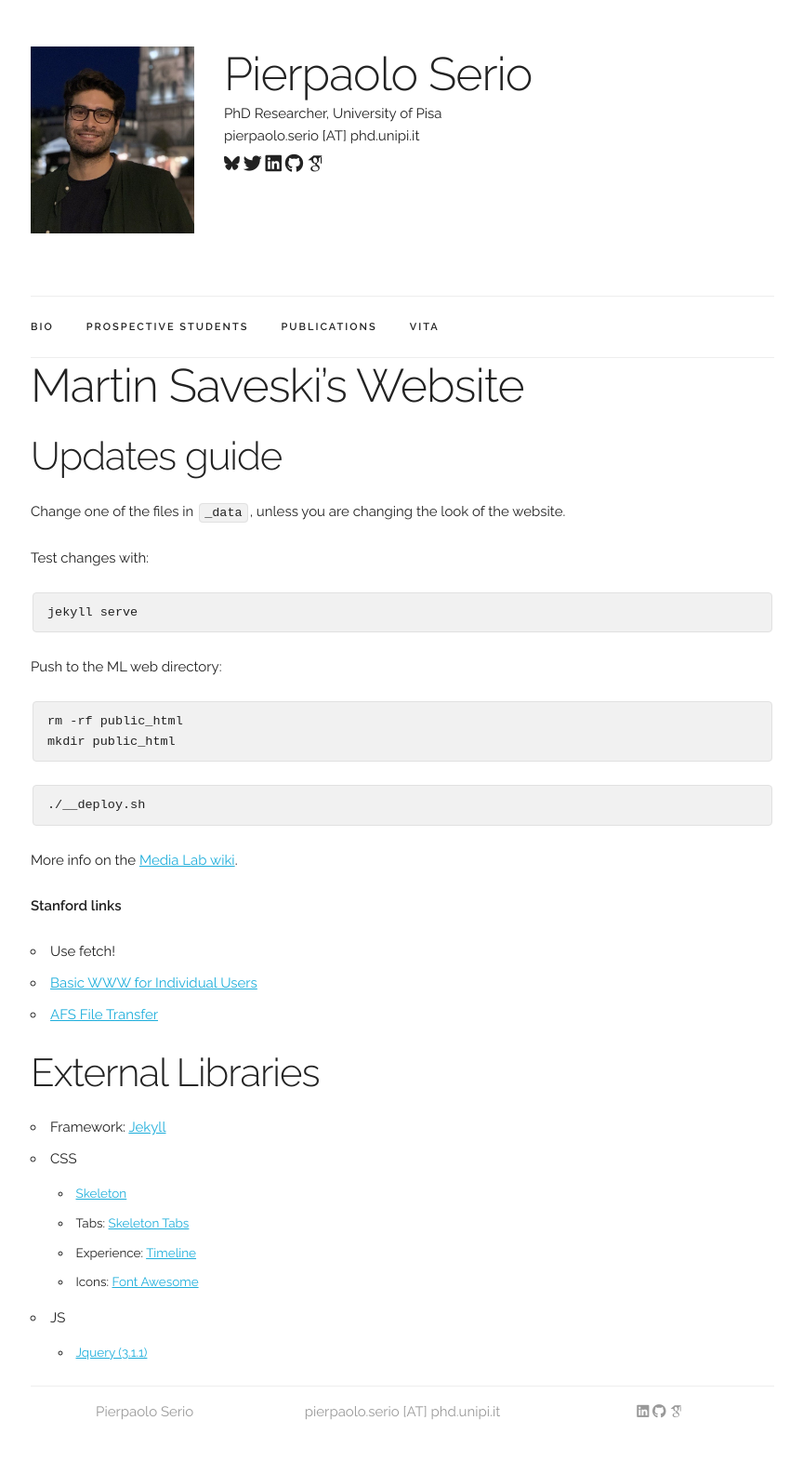
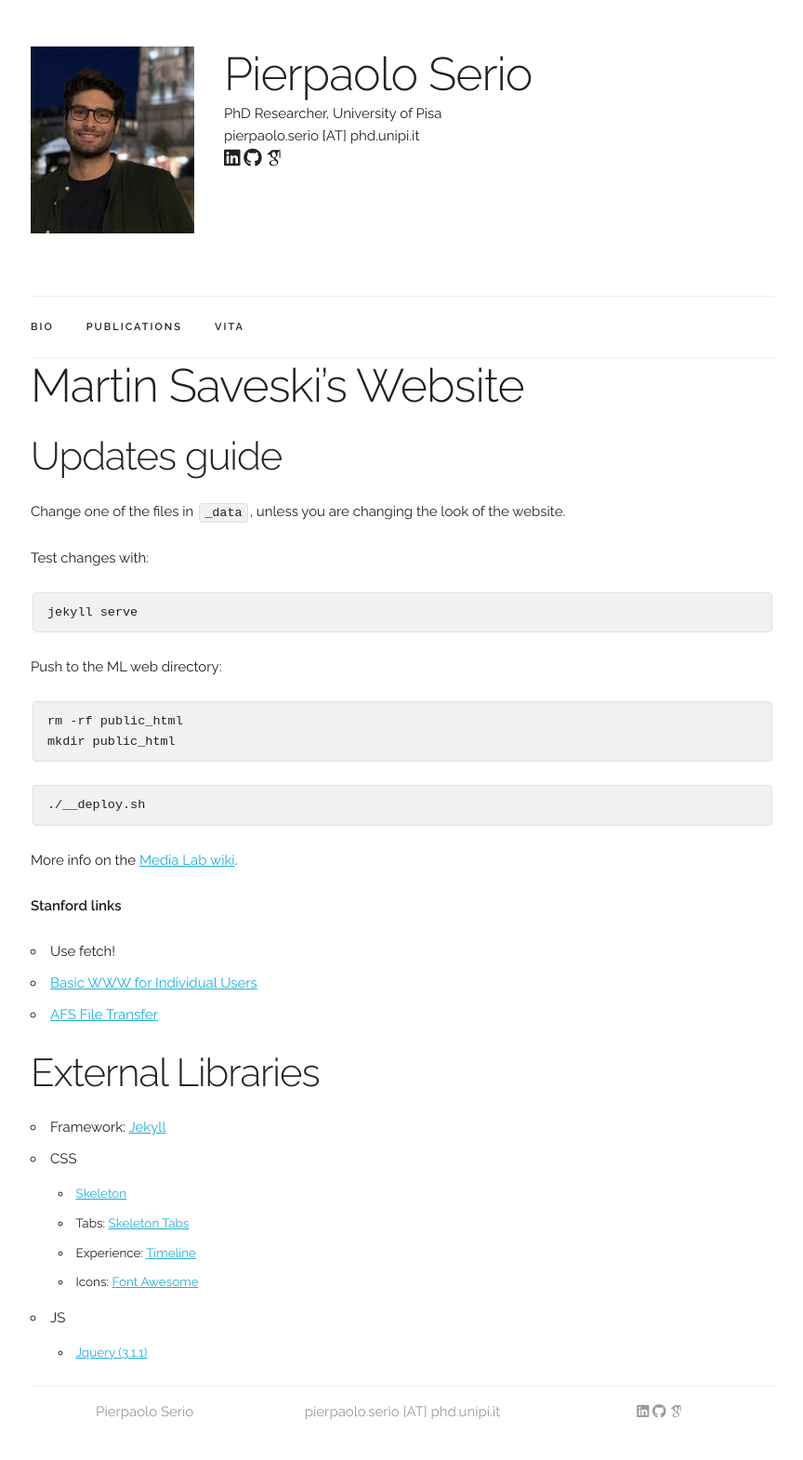
Before and after one commit to seriopierpaolo/seriopierpaolo.github.io, a Jekyll site: the page built from README.md, in a window 1280 px wide. Shown: the whole page at 93% size, without its empty margins (207-1071 px from the left). Built offline with Jekyll 4.4.1, drawn with Linux system fonts in a browser that asks for light colours; some web fonts are replaced; our own code applies the rules of GitHub Pages for plain Markdown files.

Commit message:
Removed BSKY, Twitter

```diff
--- a/_layouts/default.html
+++ b/_layouts/default.html
@@ -77,14 +77,6 @@
             <p>{{ site.data.main_info.title }}</p>
             <p>{{ site.data.main_info.email }}</p>
             <p>
-              <span onclick="window.open('{{ site.data.main_info.bsky }}')" style="cursor: pointer">
-                <i class="fa-brands fa-bluesky" style="padding-top: 10px"></i>
-              </span>
-
-              <span onclick="window.open('{{ site.data.main_info.twitter }}')" style="cursor: pointer">
-                <i class="fa-brands fa-twitter fa-lg"></i>
-              </span>
-
               <span onclick="window.open('{{ site.data.main_info.linkedin }}')" style="cursor: pointer">
                 <i class="fa-brands fa-linkedin fa-lg"></i>
               </span>
@@ -106,7 +98,6 @@
       <div class="container">
         <ul class="navbar-list">
           <li class="navbar-item"><a class="navbar-link" href={{ "/index.html#bio" | prepend: site.baseurl }}>Bio</a></li>
-          <li class="navbar-item"><a class="navbar-link" href={{ "/index.html#prospective-students" | prepend: site.baseurl }}>Prospective Students</a></li>
           <li class="navbar-item"><a class="navbar-link" href={{ "/index.html#publications" | prepend: site.baseurl }}>Publications</a></li>
           <!--<li class="navbar-item"><a class="navbar-link" href={{ "/index.html#projects" | prepend: site.baseurl }}>Projects</a></li>-->
           <li class="navbar-item"><a class="navbar-link" href={{ "/index.html#resume" | prepend: site.baseurl }}>Vita</a></li>
```
